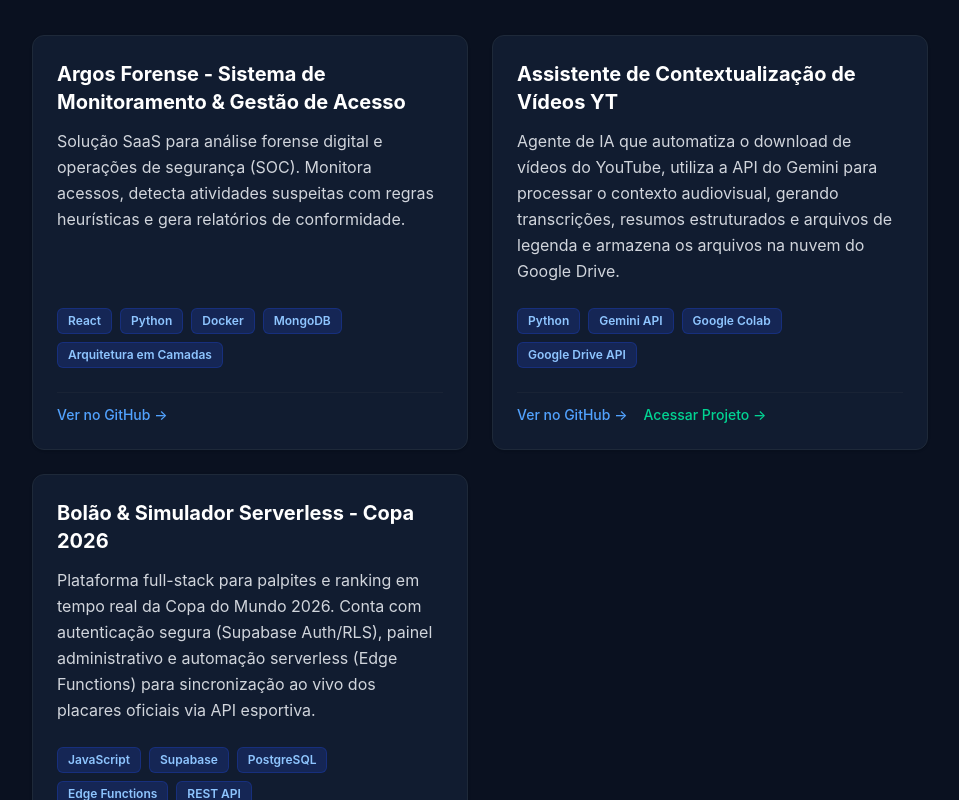
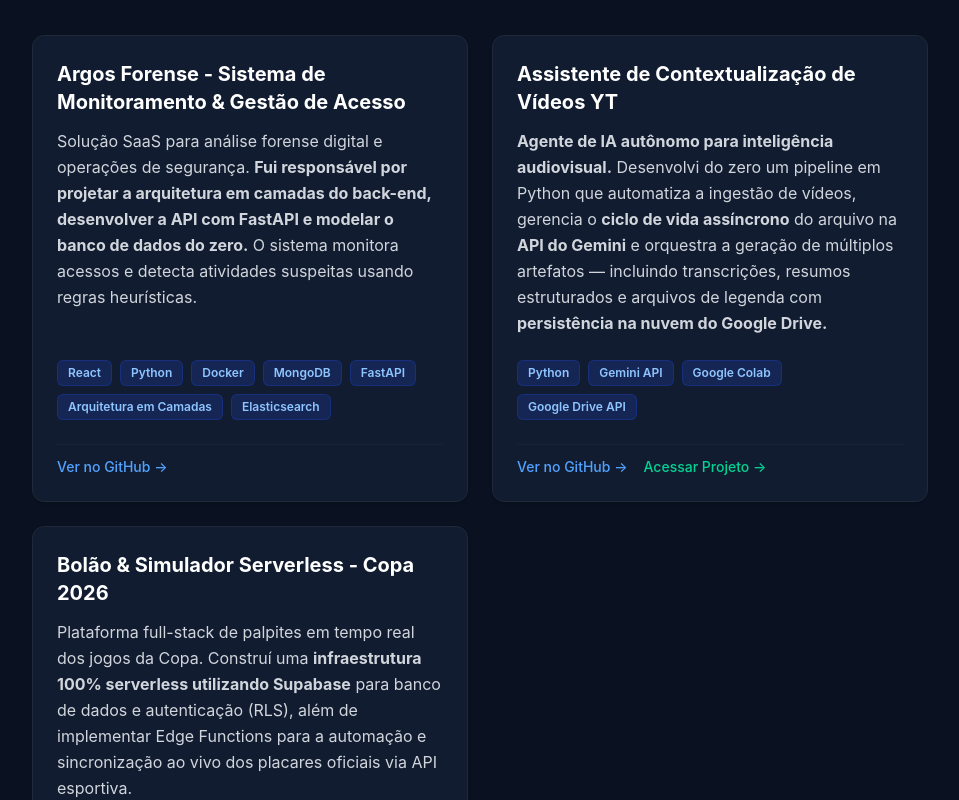
Before and after one commit to Kennedy-Torres/portfolio-kennedy, a React (Vite) app: page / in a window 1280 px wide. Shown: the part 1820-2620 px from the top of the page, without its empty margins (160-1119 px from the left). Built offline with nearby package versions, Linux system fonts and the light colour scheme.

Commit message:
update: descrição dos projetos

```diff
--- a/package.json
+++ b/package.json
@@ -12,7 +12,8 @@
   "dependencies": {
     "@tailwindcss/vite": "^4.3.0",
     "react": "^19.2.6",
-    "react-dom": "^19.2.6"
+    "react-dom": "^19.2.6",
+    "react-markdown": "^10.1.0"
   },
   "devDependencies": {
     "@eslint/js": "^10.0.1",
--- a/src/components/ProjectCard.tsx
+++ b/src/components/ProjectCard.tsx
@@ -1,3 +1,5 @@
+import ReactMarkdown from "react-markdown";
+
 interface ProjectCardProps {
   title: string;
   description: string;
@@ -16,7 +18,7 @@ export function ProjectCard({ title, description, technologies, githubUrl, deplo
 
       {/* Descrição */}
       <p className="text-gray-600 dark:text-gray-300 mb-6 flex-grow leading-relaxed">
-        {description}
+        <ReactMarkdown>{description}</ReactMarkdown>
       </p>
 
       {/* Badges de Tecnologias */}
--- a/src/data/projects.json
+++ b/src/data/projects.json
@@ -2,14 +2,14 @@
   {
     "id": 1,
     "title": "Argos Forense - Sistema de Monitoramento & Gestão de Acesso",
-    "description": "Solução SaaS para análise forense digital e operações de segurança (SOC). Monitora acessos, detecta atividades suspeitas com regras heurísticas e gera relatórios de conformidade.",
-    "technologies": ["React", "Python", "Docker", "MongoDB", "Arquitetura em Camadas"],
+    "description": "Solução SaaS para análise forense digital e operações de segurança. **Fui responsável por projetar a arquitetura em camadas do back-end, desenvolver a API com FastAPI e modelar o banco de dados do zero.** O sistema monitora acessos e detecta atividades suspeitas usando regras heurísticas.",
+    "technologies": ["React", "Python", "Docker", "MongoDB", "FastAPI", "Arquitetura em Camadas", "Elasticsearch"],
     "githubUrl": "https://github.com/ArgosForense/Analisador-Forense.git"
   },
   {
     "id": 2,
     "title": "Assistente de Contextualização de Vídeos YT",
-    "description": "Agente de IA que automatiza o download de vídeos do YouTube, utiliza a API do Gemini para processar o contexto audiovisual, gerando transcrições, resumos estruturados e arquivos de legenda e armazena os arquivos na nuvem do Google Drive.",
+    "description": "**Agente de IA autônomo para inteligência audiovisual.** Desenvolvi do zero um pipeline em Python que automatiza a ingestão de vídeos, gerencia o **ciclo de vida assíncrono** do arquivo na **API do Gemini** e orquestra a geração de múltiplos artefatos — incluindo transcrições, resumos estruturados e arquivos de legenda com **persistência na nuvem do Google Drive.**",
     "technologies": ["Python", "Gemini API", "Google Colab", "Google Drive API"],
     "githubUrl": "https://github.com/Kennedy-Torres/Assistente_de_Contextualizacao_de_Videos_YT.git",
     "deployUrl": "https://colab.research.google.com/drive/1vPMsKImVtf0n9tZn7pUJkS2OEQN8P0en?usp=sharing#scrollTo=pYiMfFPPMxTk",
@@ -18,8 +18,8 @@
   {
     "id": 3,
     "title": "Bolão & Simulador Serverless - Copa 2026",
-    "description": "Plataforma full-stack para palpites e ranking em tempo real da Copa do Mundo 2026. Conta com autenticação segura (Supabase Auth/RLS), painel administrativo e automação serverless (Edge Functions) para sincronização ao vivo dos placares oficiais via API esportiva.",
-    "technologies": ["JavaScript", "Supabase", "PostgreSQL", "Edge Functions", "REST API"],
+    "description": "Plataforma full-stack de palpites em tempo real dos jogos da Copa. Construí uma **infraestrutura 100% serverless utilizando Supabase** para banco de dados e autenticação (RLS), além de implementar Edge Functions para a automação e sincronização ao vivo dos placares oficiais via API esportiva.",
+    "technologies": ["JavaScript", "Supabase", "Edge Functions", "REST API"],
     "githubUrl": "https://github.com/Kennedy-Torres/simulador-copa-v2.git",
     "deployUrl": "https://simulador-copamundo-2026.netlify.app/",
     "architectureNotes": ""
```
Also changed, not shown: 1 other file (tests, documents, lock files or other folders).
